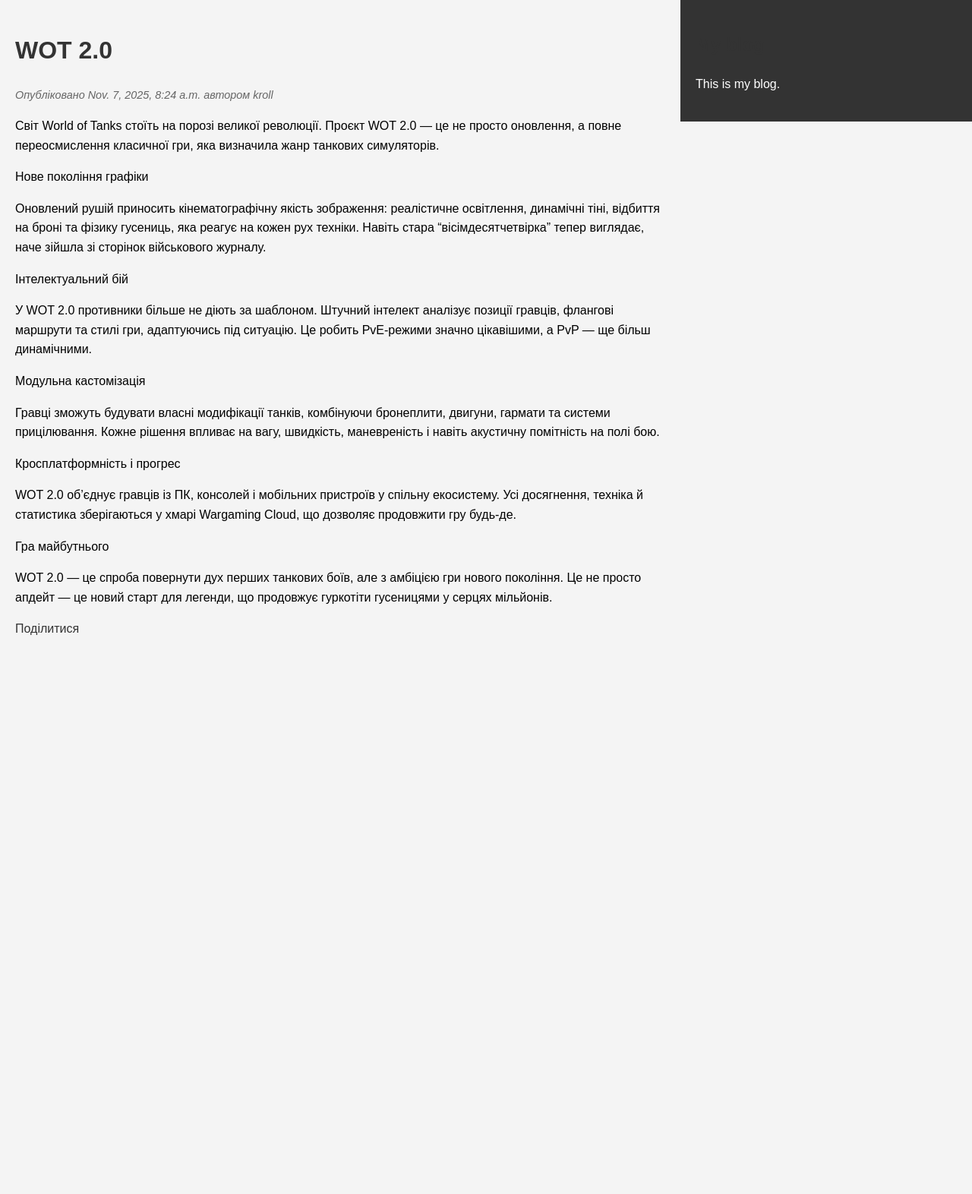
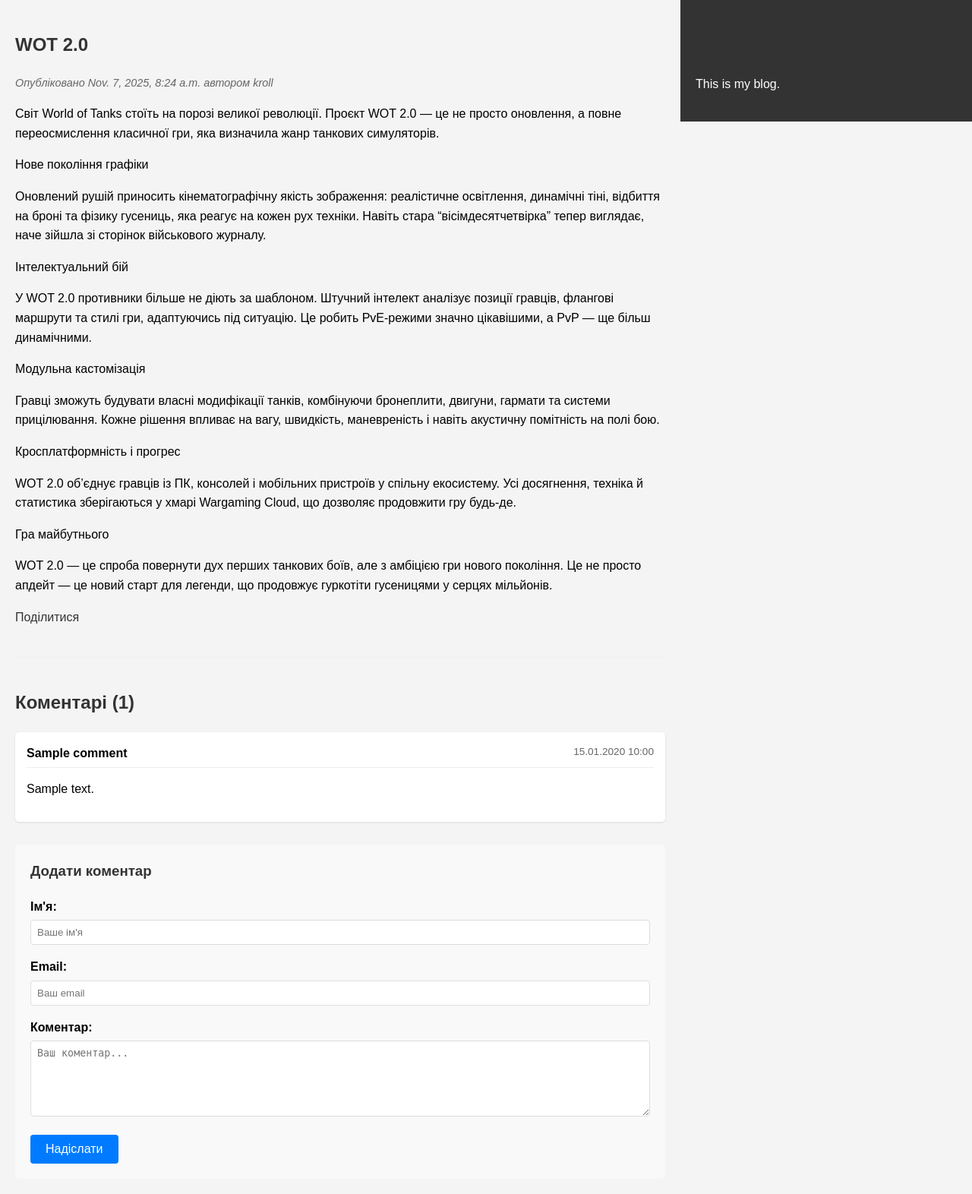
Before and after one commit to KpoJleBapKa/DevOps_pw5, a Django app: template myblog/templates/blog/post/detail.html in a window 1280 px wide. Shown: the whole page at 76% size. Before the commit the page ends 836 px from the top, so only its background shows below. Run offline with Django 5.2, Linux system fonts and the light colour scheme; the template is opened without the code that fills it: values that come from a table or form of the project are taken from there, others are empty; data comes from the database, SQL or seed files in the repository; both versions use the stored data as it was after the commit; tables that the repository leaves empty hold one stand-in row (values such as "Sample post").

Commit message:
v1.10 comments section

```diff
--- a/myblog/blog/forms.py
+++ b/myblog/blog/forms.py
@@ -1,7 +1,25 @@
 from django import forms
+from .models import Comment
 
 class EmailPostForm(forms.Form):
-    name = forms.CharField(max_length=25)
-    email = forms.EmailField()
-    to = forms.EmailField()
-    comments = forms.CharField(required=False, widget=forms.Textarea)
+    name = forms.CharField(max_length=25, label='Ім\'я')
+    email = forms.EmailField(label='Email')
+    to = forms.EmailField(label='До')
+    comments = forms.CharField(required=False,
+                             widget=forms.Textarea(attrs={'rows': 4}),
+                             label='Коментар')
+
+class CommentForm(forms.ModelForm):
+    class Meta:
+        model = Comment
+        fields = ('name', 'email', 'body')
+        widgets = {
+            'body': forms.Textarea(attrs={'rows': 4, 'placeholder': 'Ваш коментар...'}),
+            'name': forms.TextInput(attrs={'placeholder': 'Ваше ім\'я'}),
+            'email': forms.EmailInput(attrs={'placeholder': 'Ваш email'}),
+        }
+        labels = {
+            'name': 'Ім\'я',
+            'email': 'Email',
+            'body': 'Коментар'
+        }
--- a/myblog/blog/models.py
+++ b/myblog/blog/models.py
@@ -38,3 +38,22 @@ class Post(models.Model):
                              self.publish.month,
                              self.publish.day,
                              self.slug])
+
+
+class Comment(models.Model):
+    post = models.ForeignKey(Post, on_delete=models.CASCADE, related_name='comments')
+    name = models.CharField(max_length=80)
+    email = models.EmailField()
+    body = models.TextField()
+    created = models.DateTimeField(auto_now_add=True)
+    updated = models.DateTimeField(auto_now=True)
+    active = models.BooleanField(default=True)
+
+    class Meta:
+        ordering = ['created']
+        indexes = [
+            models.Index(fields=['created']),
+        ]
+
+    def __str__(self):
+        return f'Коментар від {self.name} до {self.post}'
--- a/myblog/static/css/blog.css
+++ b/myblog/static/css/blog.css
@@ -46,3 +46,104 @@ a:hover {
     padding-bottom: 20px;
     border-bottom: 1px solid #ddd;
 }
+
+/* Стилі для коментарів */
+.comments-section {
+    margin-top: 40px;
+    padding-top: 20px;
+    border-top: 1px solid #eee;
+}
+
+.comment {
+    background: #fff;
+    padding: 15px;
+    margin-bottom: 20px;
+    border-radius: 5px;
+    box-shadow: 0 1px 3px rgba(0,0,0,0.1);
+}
+
+.comment-header {
+    display: flex;
+    justify-content: space-between;
+    margin-bottom: 10px;
+    padding-bottom: 5px;
+    border-bottom: 1px solid #eee;
+}
+
+.comment-date {
+    color: #666;
+    font-size: 0.85em;
+}
+
+.comment-body {
+    line-height: 1.5;
+}
+
+/* Стилі для форми коментування */
+.add-comment {
+    margin-top: 30px;
+    background: #f9f9f9;
+    padding: 20px;
+    border-radius: 5px;
+}
+
+.add-comment h3 {
+    margin-top: 0;
+    color: #333;
+}
+
+.add-comment form {
+    margin-top: 15px;
+}
+
+.add-comment .form-group {
+    margin-bottom: 15px;
+}
+
+.add-comment label {
+    display: block;
+    margin-bottom: 5px;
+    font-weight: bold;
+}
+
+.add-comment input[type="text"],
+.add-comment input[type="email"],
+.add-comment textarea {
+    width: 100%;
+    padding: 8px;
+    border: 1px solid #ddd;
+    border-radius: 4px;
+    box-sizing: border-box;
+}
+
+.add-comment textarea {
+    min-height: 100px;
+    resize: vertical;
+}
+
+.add-comment .btn-primary {
+    background: #007bff;
+    color: white;
+    border: none;
+    padding: 10px 20px;
+    border-radius: 4px;
+    cursor: pointer;
+    font-size: 1em;
+}
+
+.add-comment .btn-primary:hover {
+    background: #0056b3;
+}
+
+.alert {
+    padding: 10px 15px;
+    margin-bottom: 20px;
+    border: 1px solid transparent;
+    border-radius: 4px;
+}
+
+.alert-success {
+    color: #155724;
+    background-color: #d4edda;
+    border-color: #c3e6cb;
+}
--- a/myblog/templates/blog/post/detail.html
+++ b/myblog/templates/blog/post/detail.html
@@ -3,14 +3,54 @@
 {% block title %}{{ post.title }}{% endblock %}
 
 {% block content %}
+  <article class="post-detail">
     <h1>{{ post.title }}</h1>
     <p class="date">
       Опубліковано {{ post.publish }} автором {{ post.author }}
     </p>
+    <div class="post-body">
       {{ post.body|linebreaks }}
-  <p>
+    </div>
+
+    <div class="share-post">
       <a href="{% url 'blog:post_share' post.id %}" class="btn btn-primary">
         Поділитися
       </a>
-  </p>
+    </div>
+
+    <!-- Коментарі -->
+    <div class="comments-section">
+      <h2>Коментарі ({{ comments.count }})</h2>
+
+      {% for comment in comments %}
+        <div class="comment">
+          <div class="comment-header">
+            <strong>{{ comment.name }}</strong>
+            <span class="comment-date">{{ comment.created|date:"d.m.Y H:i" }}</span>
+          </div>
+          <div class="comment-body">
+            {{ comment.body|linebreaks }}
+          </div>
+        </div>
+      {% empty %}
+        <p>Ще немає коментарів. Будьте першим!</p>
+      {% endfor %}
+
+      <!-- Форма додавання коментаря -->
+      <div class="add-comment">
+        <h3>Додати коментар</h3>
+        {% if new_comment %}
+          <div class="alert alert-success" role="alert">
+            Ваш коментар успішно додано і очікує модерації.
+          </div>
+        {% else %}
+          <form method="post">
+            {% csrf_token %}
+            {{ comment_form.as_p }}
+            <button type="submit" class="btn btn-primary">Надіслати</button>
+          </form>
+        {% endif %}
+      </div>
+    </div>
+  </article>
 {% endblock %}
```
Also changed, not shown: myblog/blog/views.py (+25 -1 lines), myblog/blog/migrations/0003_comment.py (added), myblog/db.sqlite3. Lines whose indentation alone changed are shown as unchanged.
